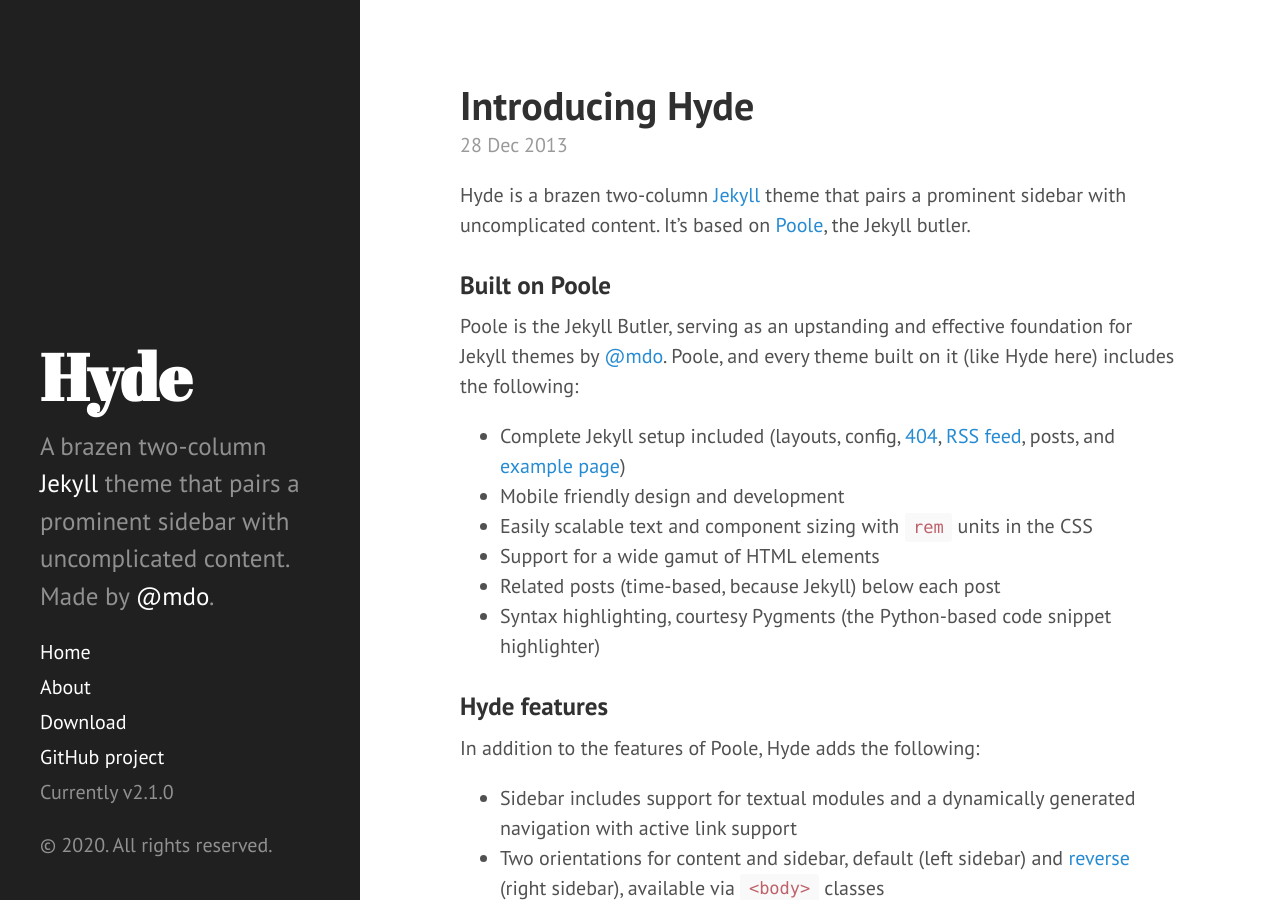
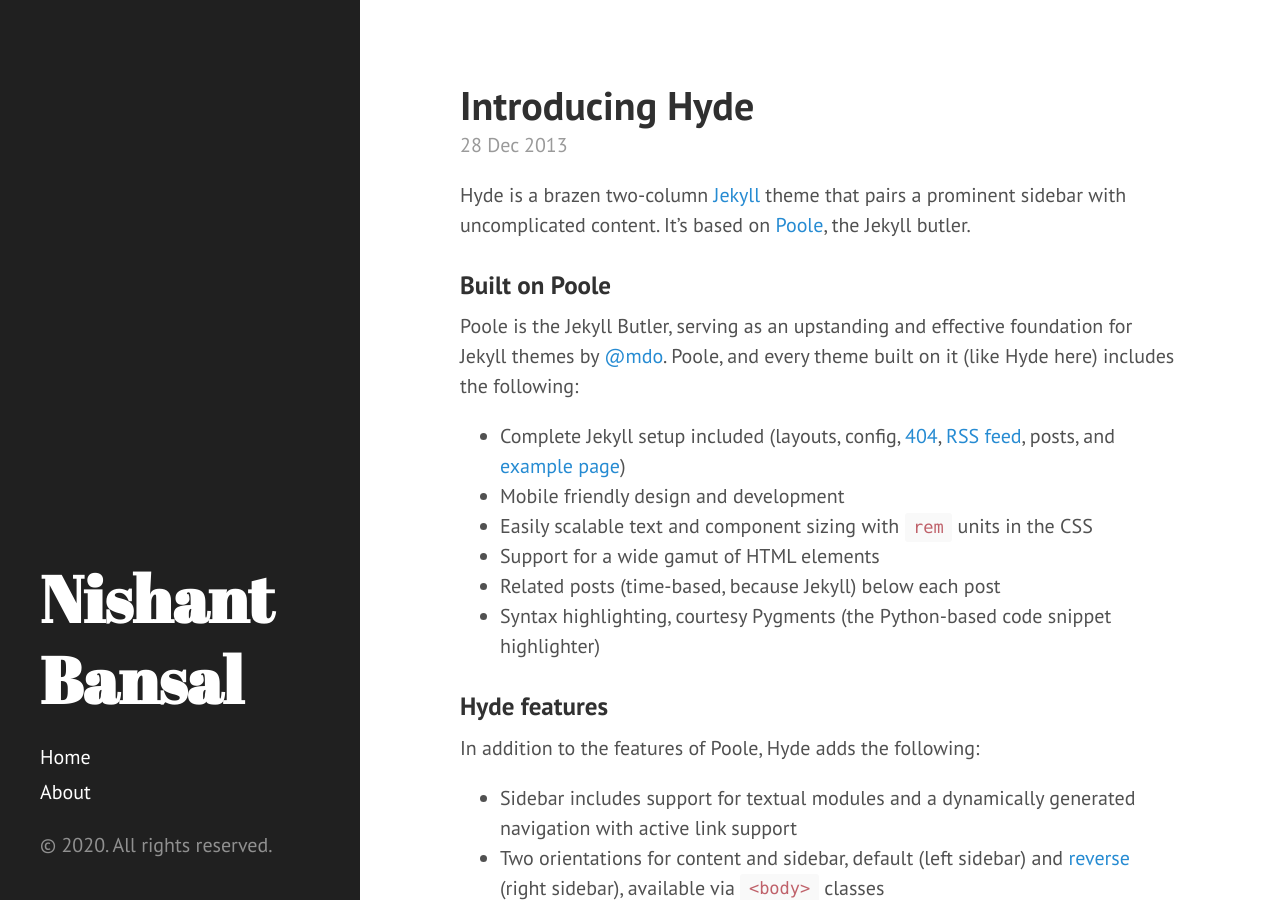
Before and after one commit to nishantbansal2509/nishantbansal2509.github.io, a Jekyll site: the page built from index.html, in a window 1280 px wide and 900 px high. Built offline with Jekyll 4.4.1, drawn with Linux system fonts in a browser that asks for light colours; the list of posts is cut into pages by our own code.

Commit message:
Remove Hyde's github link and fixed sidebar

```diff
--- a/_config.yml
+++ b/_config.yml
@@ -6,10 +6,10 @@ highlighter:      rogue
 permalink:        pretty
 
 # Setup
-title:            Hyde
-tagline:          'A Jekyll theme'
-description:      'A brazen two-column <a href="http://jekyllrb.com" target="_blank">Jekyll</a> theme that pairs a prominent sidebar with uncomplicated content. Made by <a href="https://twitter.com/mdo" target="_blank">@mdo</a>.'
-url:              http://hyde.getpoole.com
+title:            Nishant Bansal
+tagline:          'My dot on the web'
+description:      ''
+url:              https://nishantbansal.in
 baseurl:          /
 
 paginate:         5
@@ -17,8 +17,5 @@ paginate:         5
 # Custom vars
 version:          2.1.0
 
-github:
-  repo:           https://github.com/poole/hyde
-
 # Gems
 gems: [jekyll-paginate]
--- a/_includes/sidebar.html
+++ b/_includes/sidebar.html
@@ -26,9 +26,6 @@
         {% endif %}
       {% endfor %}
 
-      <a class="sidebar-nav-item" href="{{ site.github.repo }}/archive/v{{ site.version }}.zip">Download</a>
-      <a class="sidebar-nav-item" href="{{ site.github.repo }}">GitHub project</a>
-      <span class="sidebar-nav-item">Currently v{{ site.version }}</span>
     </nav>
 
     <p>&copy; {{ site.time | date: '%Y' }}. All rights reserved.</p>
```
